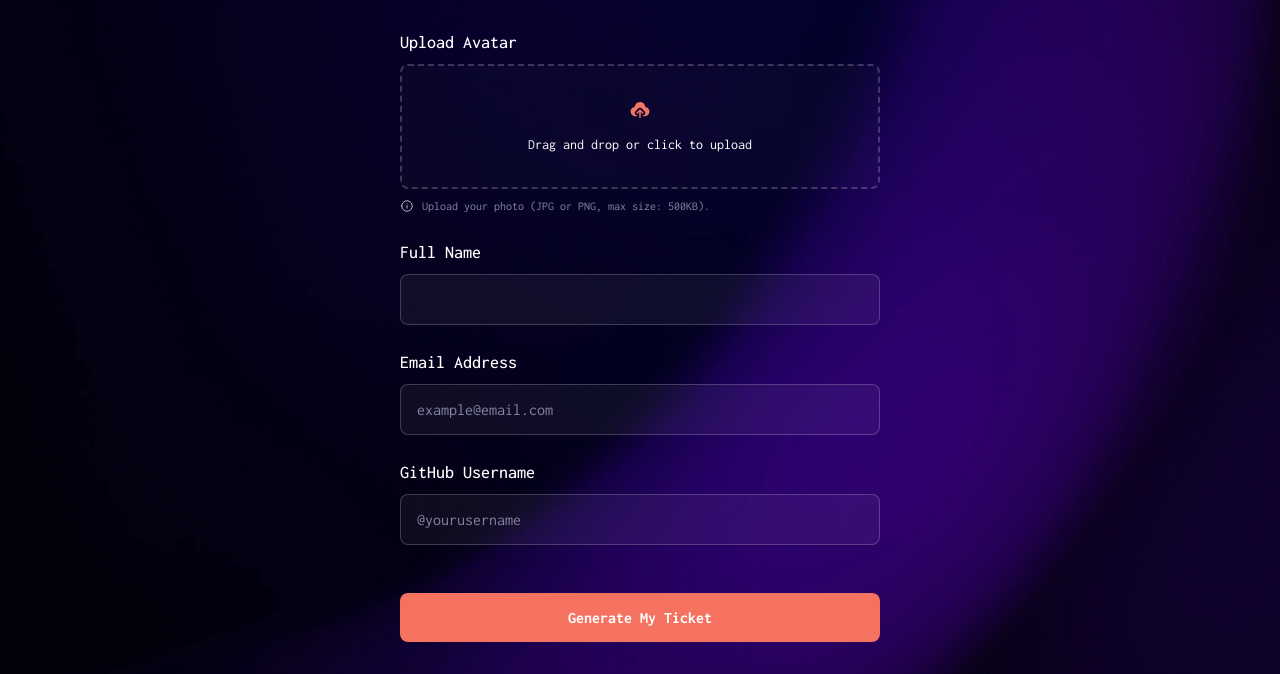
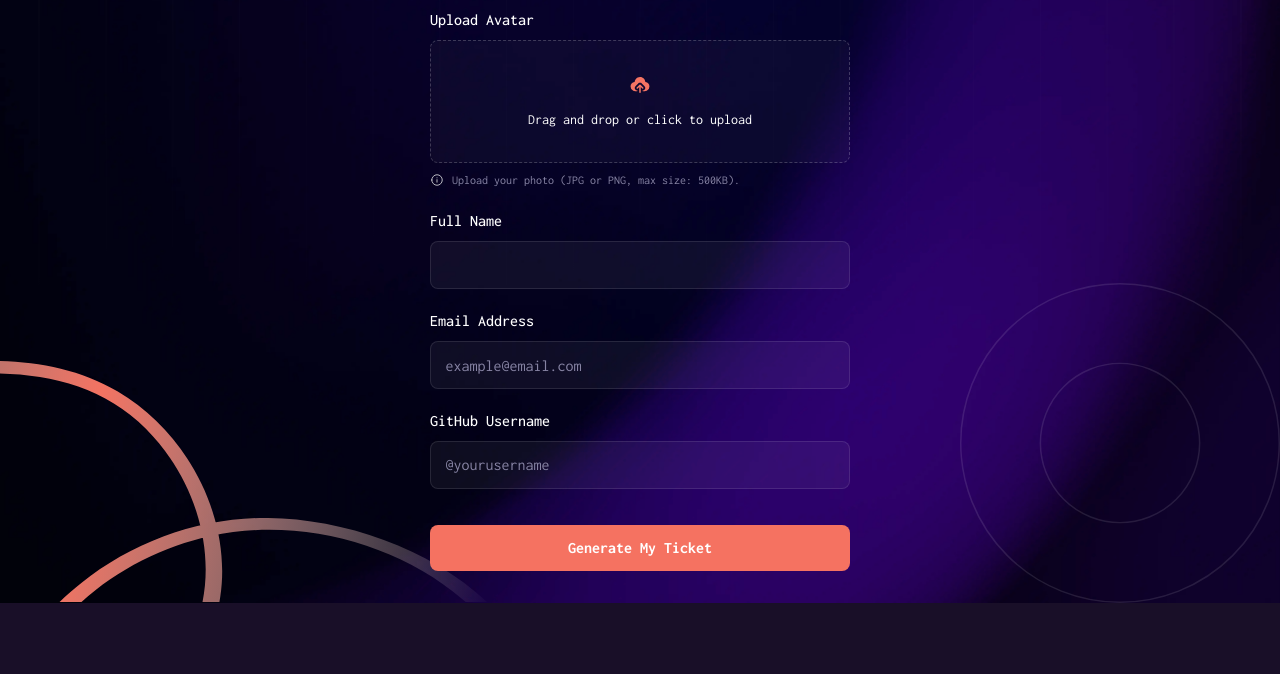
Before and after one commit to Zxjklp/conference-ticket-generator, a plain HTML site: page index.html in a window 1280 px wide. Shown: the part 305-979 px from the top of the page. After the commit the page ends 908 px from the top, so only its background shows below. Drawn offline with Linux system fonts and the light colour scheme.

Commit message:
Refactor CSS styles for improved layout

```diff
--- a/styles.css
+++ b/styles.css
@@ -25,10 +25,6 @@
   --orange-500: hsl(7, 88%, 67%);
   --orange-700: hsl(7, 71%, 60%);
   --error-color: hsl(0, 100%, 65%);
-
-  /* Custom colors from screenshot */
-  --deep-purple-900: hsl(260, 50%, 13%);
-  --deep-purple-800: hsl(260, 42%, 18%);
 }
 
 body {
@@ -41,11 +37,34 @@ body {
   flex-direction: column;
   overflow-x: hidden;
   position: relative;
-  background-image: url('./assets/images/background-desktop.png');
+  background-color: rgba(25, 15, 40, 1);
+}
+
+/* Dark purple background image */
+body::before {
+  content: '';
+  position: absolute;
+  top: 0;
+  left: 0;
+  right: 0;
+  bottom: 0;
+  background: url('./assets/images/background-desktop.png') no-repeat center center;
   background-size: cover;
-  background-position: center;
-  background-repeat: no-repeat;
-  background-color: var(--deep-purple-900);
+  z-index: -3;
+}
+
+/* Decorative patterns overlay */
+body::after {
+  content: '';
+  position: absolute;
+  inset: 0;
+  z-index: -1;
+  background:
+    url('./assets/images/pattern-circle.svg') no-repeat right bottom,
+    url('./assets/images/pattern-squiggly-line-top.svg') no-repeat right top,
+    url('./assets/images/pattern-squiggly-line-bottom-desktop.svg') no-repeat left bottom;
+  background-size: 25% auto, 40% auto, 40% auto;
+  pointer-events: none;
 }
 
 main {
@@ -54,17 +73,35 @@ main {
   justify-content: center;
   align-items: center;
   width: 100%;
-  padding-top: 1rem;
+  padding: 0;
+  position: relative;
+  z-index: 1;
 }
 
 .container {
   width: 100%;
   max-width: 900px;
   margin: 0 auto;
-  padding: 0 1rem;
+  padding: 0;
   display: flex;
   flex-direction: column;
   align-items: center;
+  position: relative;
+}
+
+/* Pattern lines background for the container */
+.container::before {
+  content: '';
+  position: absolute;
+  top: 0;
+  left: 50%;
+  transform: translateX(-50%);
+  width: 100vw;
+  height: 100%;
+  background: url('./assets/images/pattern-lines.svg') repeat-x center;
+  background-size: auto 100%;
+  z-index: -1;
+  opacity: 0.15;
 }
 
 /* Logo and Typography */
@@ -74,7 +111,7 @@ main {
 }
 
 .logo img {
-  height: 30px;
+  height: 25px;
 }
 
 h1 {
@@ -99,20 +136,21 @@ h1 {
   display: flex;
   flex-direction: column;
   align-items: center;
+  padding: 0 1rem;
 }
 
 #ticket-form {
   width: 100%;
-  max-width: 480px;
+  max-width: 420px;
 }
 
 .form-field {
-  margin-bottom: 1.5rem;
+  margin-bottom: 1.25rem;
 }
 
 label {
   display: block;
-  font-size: 1.125rem;
+  font-size: 1rem;
   font-weight: 500;
   color: var(--neutral-0);
   margin-bottom: 0.5rem;
@@ -121,8 +159,8 @@ label {
 input[type="text"],
 input[type="email"] {
   width: 100%;
-  padding: 1rem;
-  border: 1px solid rgba(255, 255, 255, 0.2);
+  padding: 0.9rem;
+  border: 1px solid rgba(255, 255, 255, 0.1);
   border-radius: 8px;
   background-color: rgba(255, 255, 255, 0.05);
   color: var(--neutral-0);
@@ -172,11 +210,11 @@ input::placeholder {
 
 /* Upload Area Styles */
 .upload-field {
-  margin-bottom: 1.5rem;
+  margin-bottom: 1.25rem;
 }
 
 .upload-area {
-  border: 2px dashed rgba(255, 255, 255, 0.2);
+  border: 1px dashed rgba(255, 255, 255, 0.2);
   border-radius: 8px;
   padding: 2rem 1rem;
   text-align: center;
@@ -184,7 +222,7 @@ input::placeholder {
   transition: all 0.3s ease;
   position: relative;
   margin-bottom: 0.5rem;
-  background-color: rgba(255, 255, 255, 0.02);
+  background-color: rgba(255, 255, 255, 0.03);
 }
 
 .upload-area:hover,
@@ -231,7 +269,7 @@ input::placeholder {
 /* Button Styles */
 .btn-submit {
   width: 100%;
-  padding: 1rem;
+  padding: 0.9rem;
   background-color: var(--orange-500);
   color: var(--neutral-0);
   border: none;
@@ -241,7 +279,7 @@ input::placeholder {
   font-weight: 700;
   cursor: pointer;
   transition: background-color 0.3s ease;
-  margin-top: 1.5rem;
+  margin-top: 1rem;
 }
 
 .btn-submit:hover {
@@ -357,12 +395,20 @@ input::placeholder {
 
 /* Media Queries for smaller screens */
 @media (max-width: 768px) {
-  body {
+  body::after {
+    background:
+      url('./assets/images/pattern-circle.svg') no-repeat right bottom,
+      url('./assets/images/pattern-squiggly-line-top.svg') no-repeat right top,
+      url('./assets/images/pattern-squiggly-line-bottom-mobile-tablet.svg') no-repeat left bottom;
+    background-size: 35% auto, 50% auto, 50% auto;
+  }
+
+  body::before {
     background-image: url('./assets/images/background-tablet.png');
   }
 
   .container {
-    padding: 0 1.5rem;
+    max-width: 400px;
   }
 
   h1 {
@@ -381,12 +427,16 @@ input::placeholder {
 }
 
 @media (max-width: 480px) {
-  body {
+  body::before {
     background-image: url('./assets/images/background-mobile.png');
   }
 
+  body::after {
+    background-size: 40% auto, 60% auto, 60% auto;
+  }
+
   .container {
-    padding: 0 1rem;
+    max-width: 320px;
   }
 
   h1 {
```
